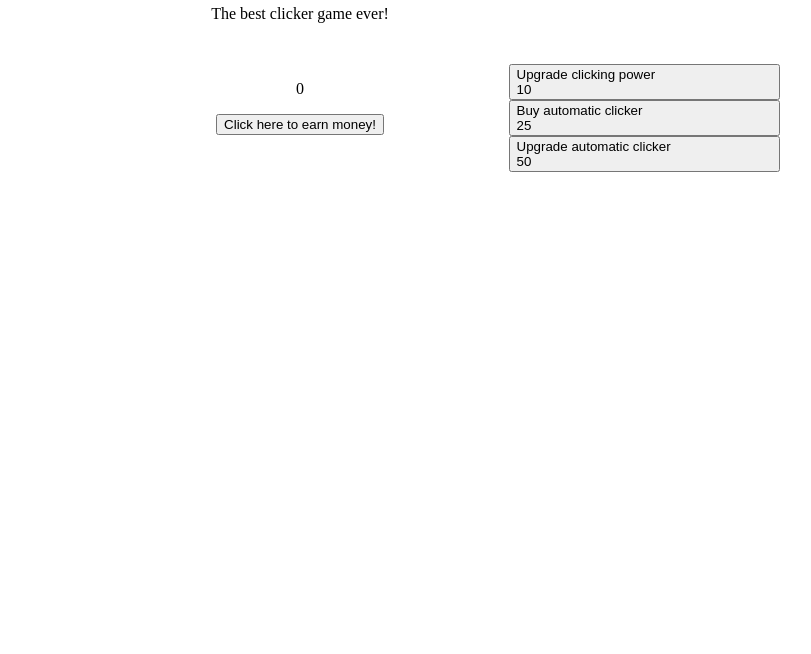
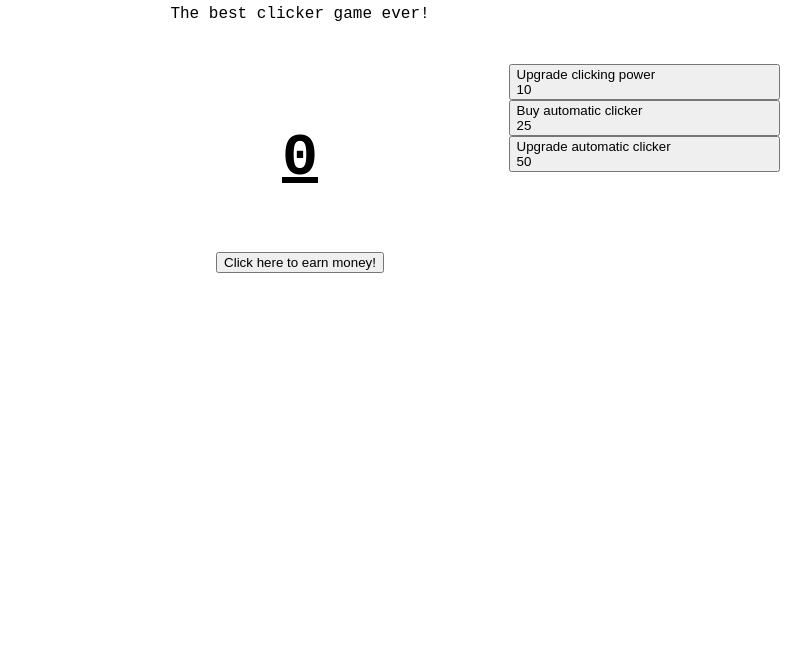
Before and after one commit to Konk32/Besoksdag, a plain HTML site: page index.html in a window 1280 px wide. Shown: the part 146-800 px from the top of the page, without its empty margins (340-1151 px from the left). Drawn offline with Linux system fonts and the light colour scheme.

Commit message:
adding more styling

```diff
--- a/index.html
+++ b/index.html
@@ -16,6 +16,7 @@
       <div id="middleBox">
         <div id="clicker-container">
           <p id="moneyCounter">Money: $0</p>
+          <div id="cashPerSecondDisplay"></div>
           <button id="clicker-button" onclick="clickButton()">
             Click here to earn money!
           </button>
--- a/styles.css
+++ b/styles.css
@@ -1,3 +1,7 @@
+body {
+    font-family: 'Courier New', Courier, monospace;
+}
+
 #header {
     text-align: center;
     padding-top: 5%;
@@ -19,8 +23,10 @@
     text-align: center;
 }
 
-.moneyCounter {
-
+#moneyCounter {
+    font-size: 60px;
+    font-weight: bold;
+    text-decoration: underline;
 }
 
 
```
